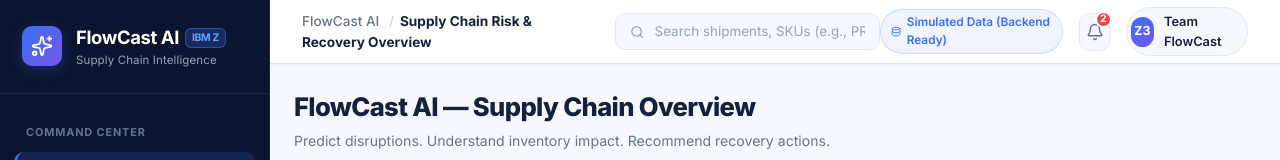
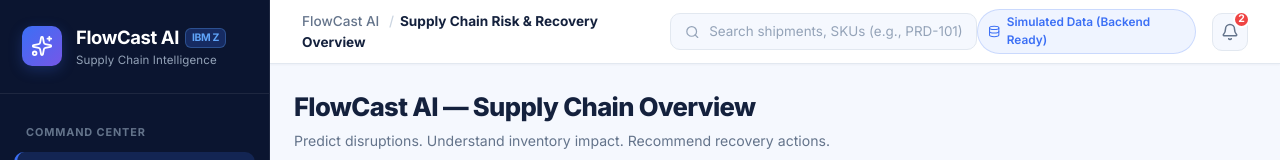
Before and after one commit to sushanth-arun/FlowCastAI, a React (Vite) app in the folder frontend/: page / in a window 1280 px wide. Shown: the top 160 px of the page. Built offline with nearby package versions, Linux system fonts and the light colour scheme; no server answers.

Commit message:
Remove Z3 Team FlowCast user profile badge from topbar

```diff
--- a/frontend/src/components/Topbar.jsx
+++ b/frontend/src/components/Topbar.jsx
@@ -1,5 +1,5 @@
 import React from 'react';
-import { Search, Bell, Database, UserCheck } from 'lucide-react';
+import { Search, Bell, Database } from 'lucide-react';
 
 export default function Topbar({
   activeTab,
@@ -56,11 +56,6 @@
           <Bell size={18} />
           <span className="badge-counter">2</span>
         </button>
-
-        <div className="user-profile-btn">
-          <div className="user-avatar">Z3</div>
-          <span className="user-name">Team FlowCast</span>
-        </div>
       </div>
     </header>
   );
```
Also changed, not shown: 2 other files (tests, documents, lock files or other folders).
